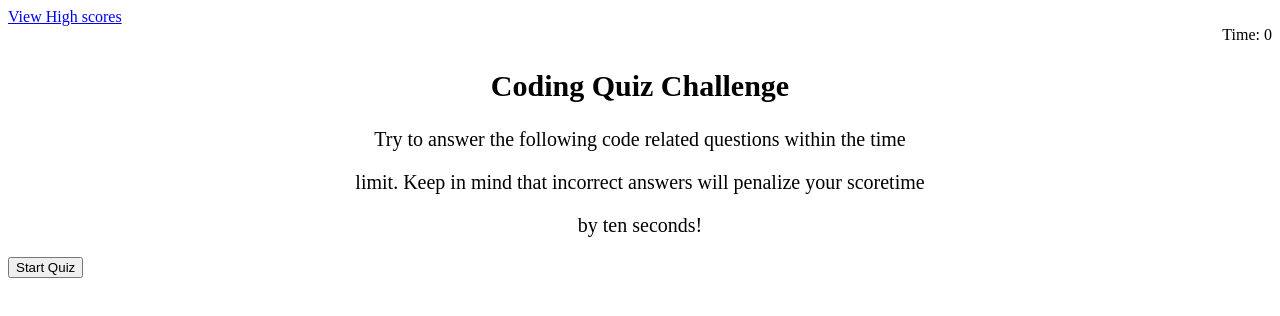
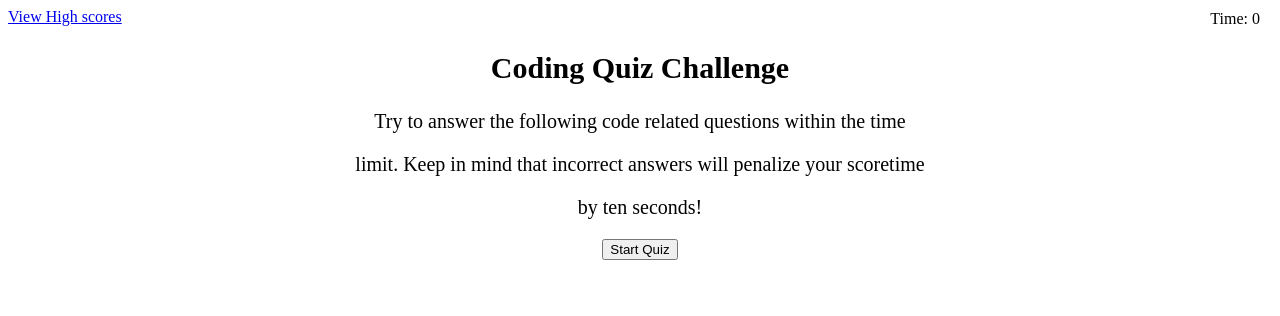
Before and after one commit to Mntnbassfan/04-challenge-JS-Quiz, a plain HTML site: page index.html in a window 1280 px wide. Drawn offline with Linux system fonts and the light colour scheme.

Commit message:
fixed error in css

```diff
--- a/assets/script.js
+++ b/assets/script.js
@@ -49,9 +49,14 @@ var questions = [
 
 //  -- Function for quiz
 function startQuiz() {
+  console.log("test");
   //  -- clear container
   document.getElementById(mainContainer).innerHTML = "";
+
   //  -- loop through array of questions / answers
+  for (i = 0; i < questions.length; i++) {
+    console.log(i);
+  }
   //   -- show question
   //  -- create 4 buttons and add answers to them
   //  -- wait for click
--- a/assets/styles.css
+++ b/assets/styles.css
@@ -8,9 +8,12 @@ p {
   font-size: 20px;
 }
 
-button {
-  justify-content: center;
+#mainContainer {
+  text-align: center;
 }
+
 #time {
-  top: 0px;
+  position: absolute;
+  right: 20px;
+  top: 10px;
 }
```
